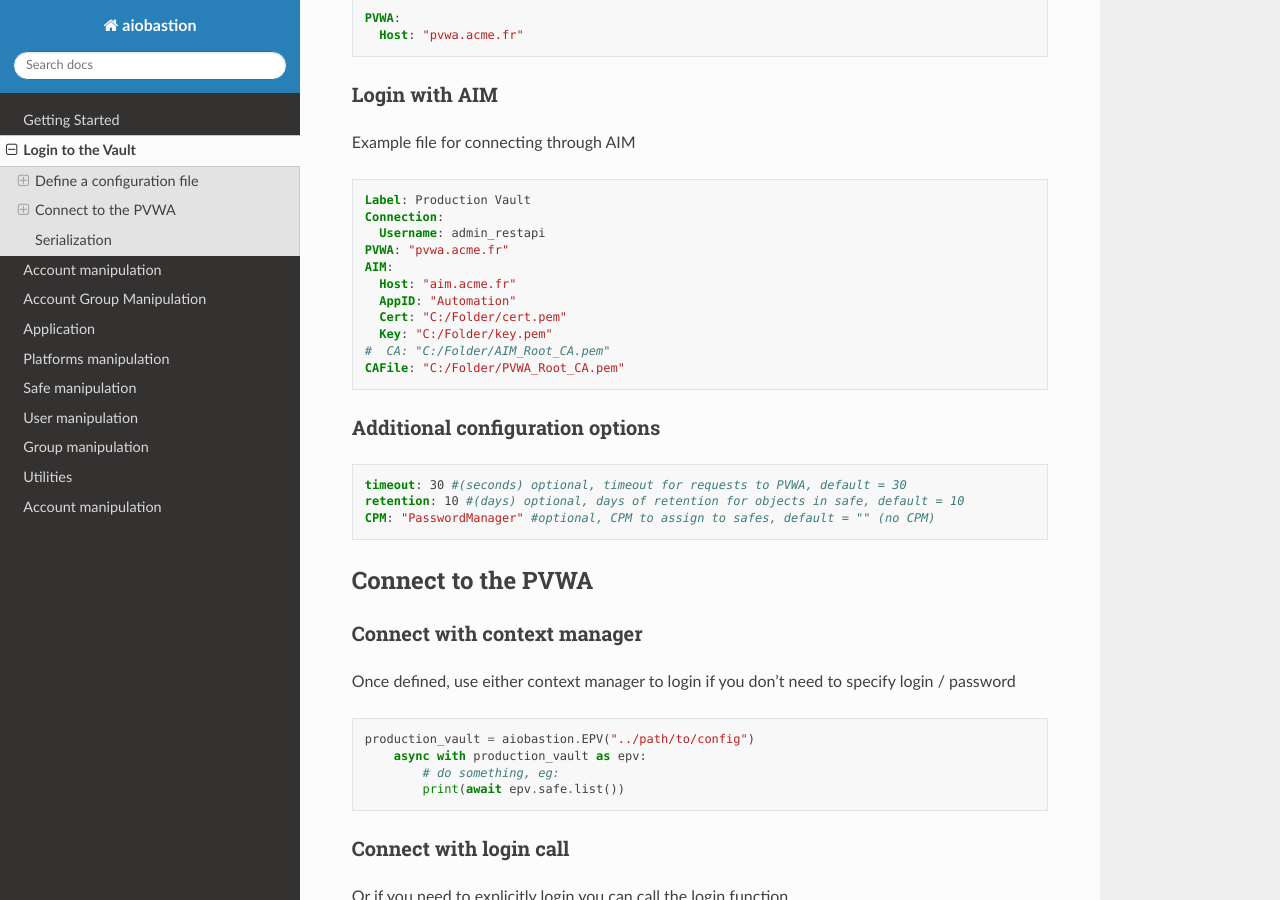
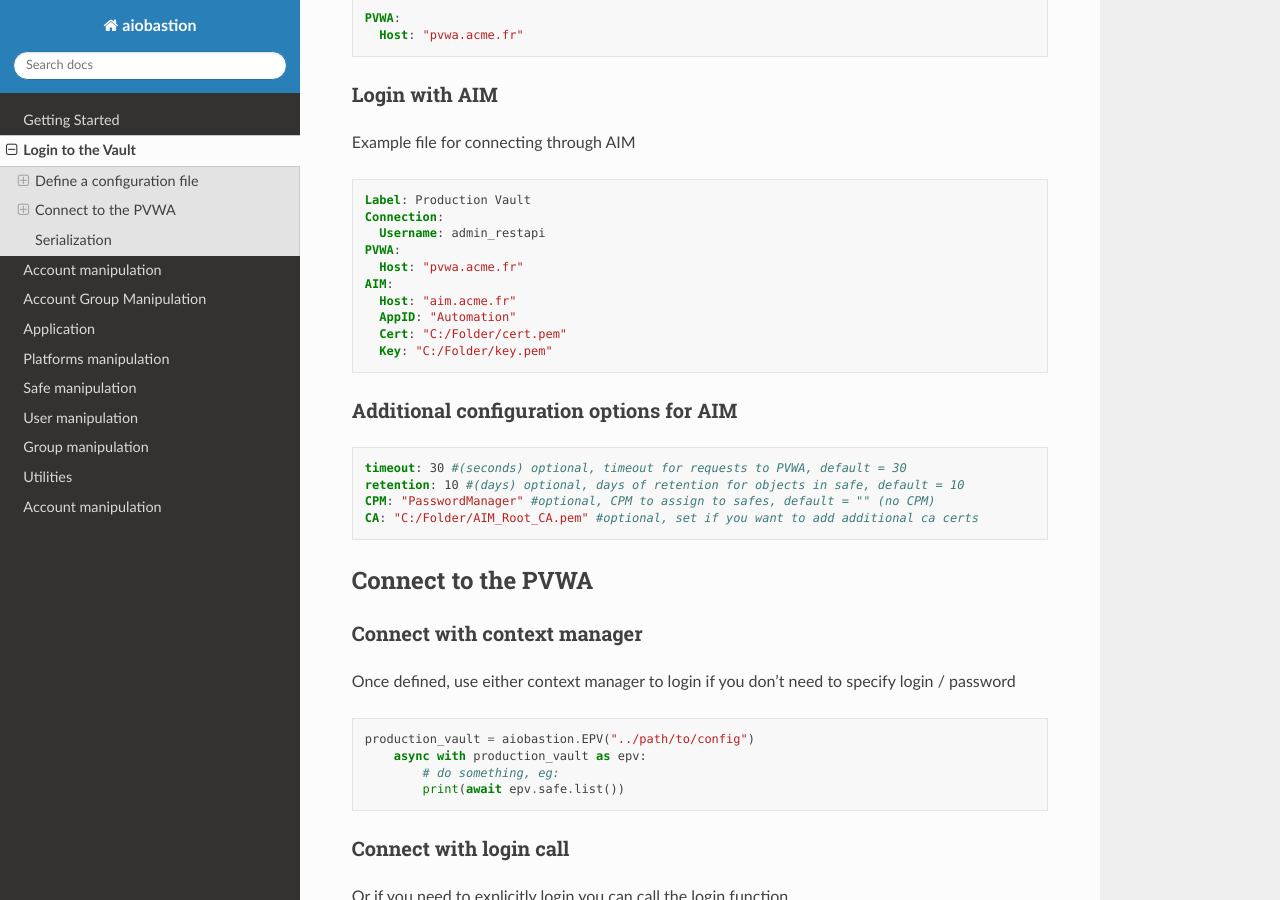
Before and after one commit to safepost/aiobastion, a Sphinx documentation site: the page built from docs/login.rst, in a window 1280 px wide and 900 px high, scrolled down 750 px. Built offline with Sphinx 7.4.7 and the Read the Docs theme 2.0.0, drawn with Linux system fonts in a browser that asks for light colours.

Commit message:
Update login.rst
Update AIM documentation

```diff
--- a/docs/login.rst
+++ b/docs/login.rst
@@ -49,23 +49,23 @@ Example file for connecting through AIM
     Label: Production Vault
     Connection:
       Username: admin_restapi
-    PVWA: "pvwa.acme.fr"
+    PVWA:
+      Host: "pvwa.acme.fr"
     AIM:
       Host: "aim.acme.fr"
       AppID: "Automation"
       Cert: "C:/Folder/cert.pem"
       Key: "C:/Folder/key.pem"
-    #  CA: "C:/Folder/AIM_Root_CA.pem"
-    CAFile: "C:/Folder/PVWA_Root_CA.pem"
 
-Additional configuration options
+
+Additional configuration options for AIM
 ~~~~~~~~~~~~~~~~~~~~~~~~~~~~~~~~~~~~
 .. code-block:: yaml
 
     timeout: 30 #(seconds) optional, timeout for requests to PVWA, default = 30
     retention: 10 #(days) optional, days of retention for objects in safe, default = 10
     CPM: "PasswordManager" #optional, CPM to assign to safes, default = "" (no CPM)
-
+    CA: "C:/Folder/AIM_Root_CA.pem" #optional, set if you want to add additional ca certs
 Connect to the PVWA
 ---------------------
 
```
